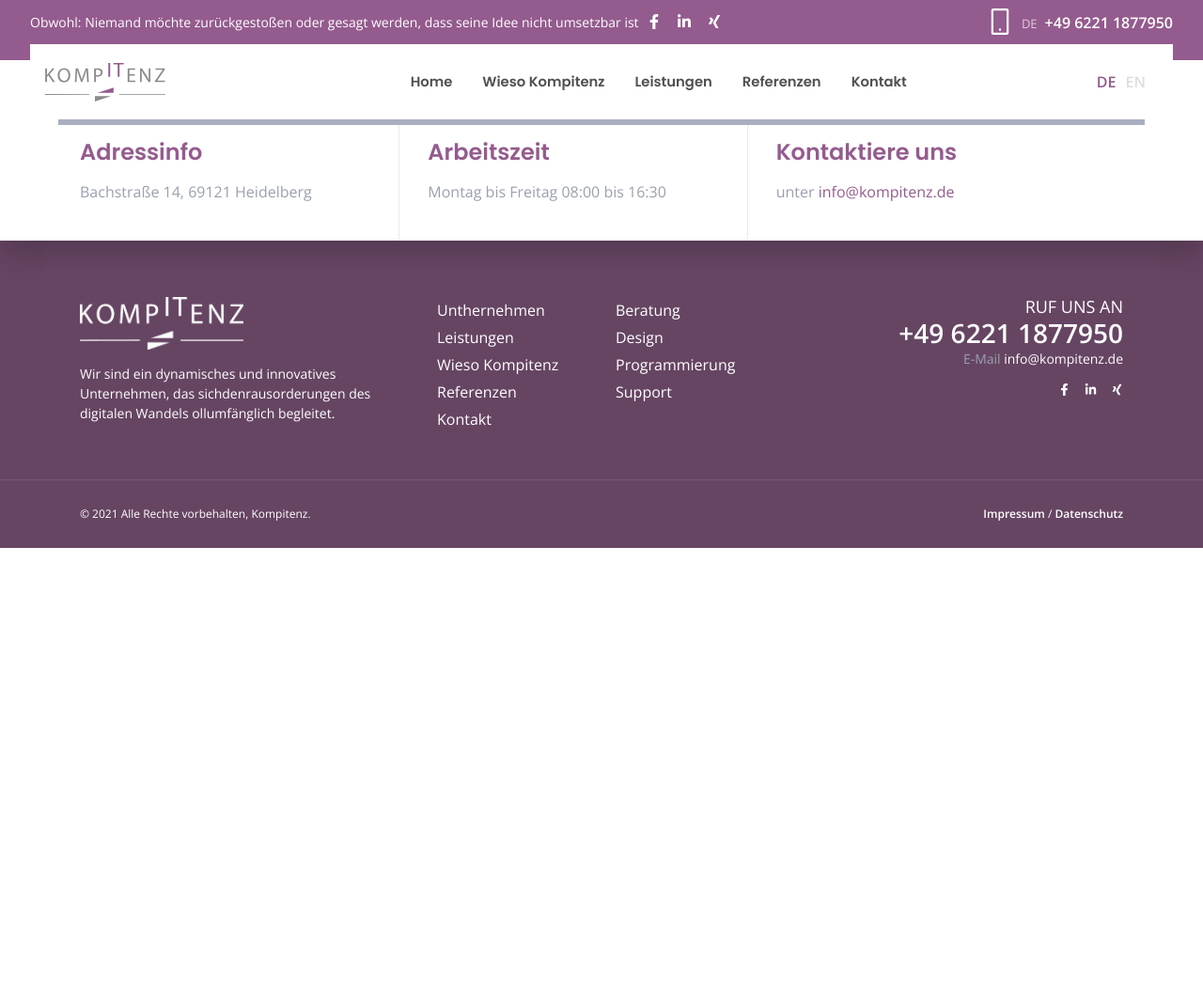
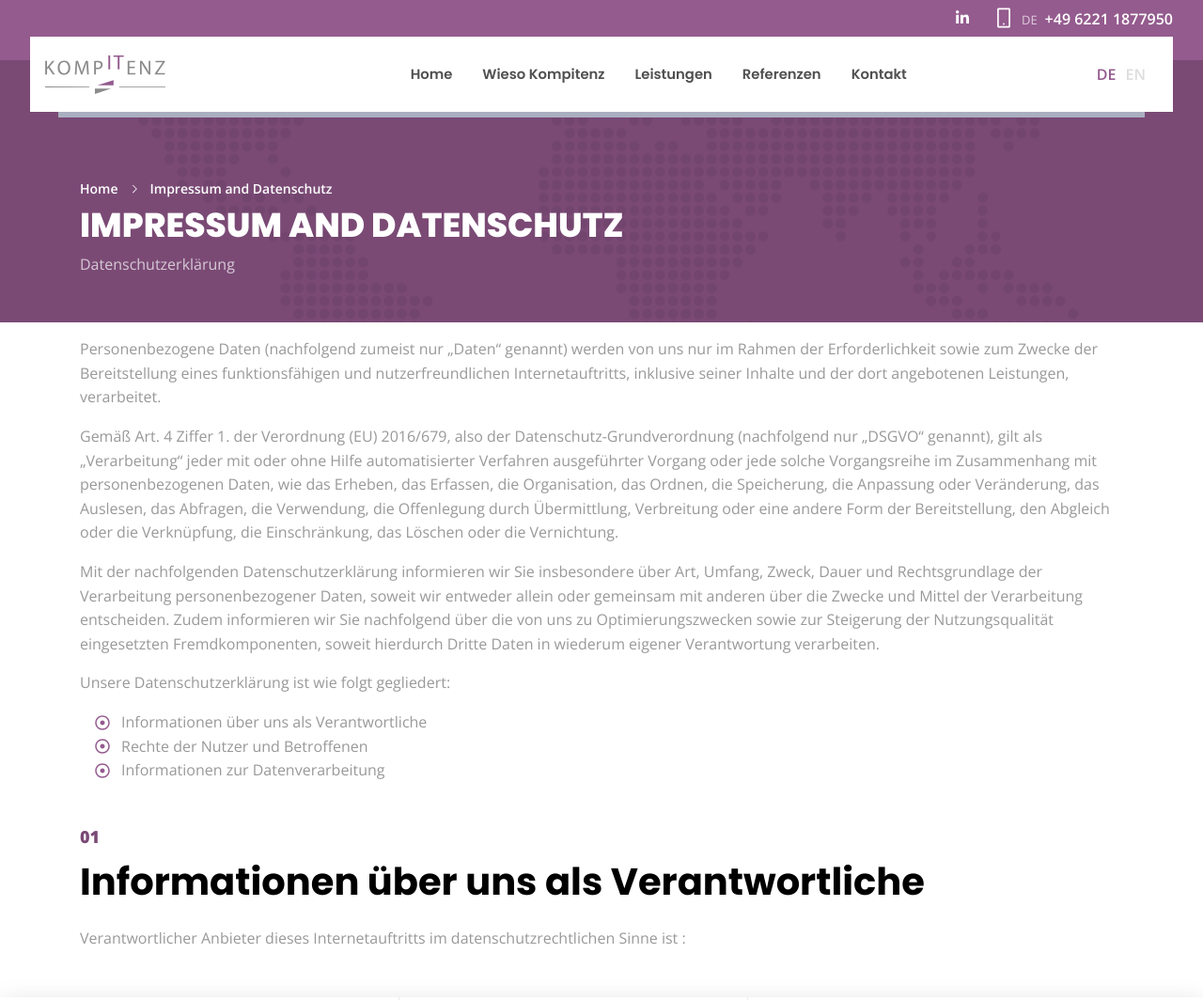
Before and after one commit to MilinkoDragovic/kompitenz-site, a Gatsby site: page /privacy-policy in a window 1280 px wide. Before the commit this address had no page. Shown: the top 1064 px of the page at 94% size. Before the commit the page ends 800 px from the top, so only its background shows below. Built offline with nearby package versions, Linux system fonts and the light colour scheme; Gatsby itself is replaced by a stand-in of ours.

Commit message:
Change header and footer content, add new page privacy. Add/fix style.

```diff
--- a/gatsby-config.js
+++ b/gatsby-config.js
@@ -1,7 +1,7 @@
 module.exports = {
   siteMetadata: {
     title: `Kompitenz`,
-    description: `Wir sind ein dynamisches und innovatives Unternehmen, das sich den Herausforderungen des digitalen Wandels stellt und Sie bei der Transformation vollumfänglich begleitet.`,
+    description: `Wir sind ein dynamisches und innovatives Unternehmen, das die Herausforderungen des digitalen Wandels vollumfänglich begleitet und umsetzt.`,
     author: `@gatsbyjs`,
     siteUrl: `https://gatsbystarterdefaultsource.gatsbyjs.io/`,
   },
--- a/src/components/Footer.js
+++ b/src/components/Footer.js
@@ -15,7 +15,7 @@ const Footer = () => {
                         <FooterContentBoxIcon>
                             <MdOutlineShareLocation />
                         </FooterContentBoxIcon>
-                        <h3>Adressinfo</h3>
+                        <h3>Adresse</h3>
                         <p>Bachstraße 14, 69121 Heidelberg</p>
                     </FooterContentBox>
 
@@ -23,15 +23,15 @@ const Footer = () => {
                         <FooterContentBoxIcon>
                             <HiOutlineClock />
                         </FooterContentBoxIcon>
-                        <h3>Arbeitszeit</h3>
-                        <p>Montag bis Freitag 08:00 bis 16:30</p>
+                        <h3>Verfügbarkeit</h3>
+                        <p>Montag bis Freitag von 08:30 Uhr bis 17:30 Uhr</p>
                     </FooterContentBox>
 
                     <FooterContentBox>
                         <FooterContentBoxIcon>
                             <MdOutlineMail />
                         </FooterContentBoxIcon>
-                        <h3>Kontaktiere uns</h3>
+                        <h3>E-Mail</h3>
                         <p>unter <span>info@kompitenz.de</span></p>
                     </FooterContentBox>
                 </div>
@@ -42,7 +42,7 @@ const Footer = () => {
                         <div className="col-lg-4">
                             <FooterContentLogo src={WhiteLogo} />
                             <p>
-                                Wir sind ein dynamisches und innovatives Unternehmen, das sichdenrausorderungen des digitalen Wandels ollumfänglich begleitet.
+                                Wir sind ein dynamisches und innovatives Unternehmen, das die Herausforderungen des digitalen Wandels vollumfänglich begleitet und umsetzt.
                             </p>
                         </div>
                         <div className="col-lg-2 col-md-6">
@@ -82,26 +82,12 @@ const Footer = () => {
                         </div>
                         <div className="col-lg-4">
                             <FooterContactBox>
-                                <h5>Ruf uns an</h5>
+                                <h5>Telefon</h5>
                                 <h3>+49 6221 1877950</h3>
-                                <p>
-                                    E-Mail
-                                    <a href="/"> info@kompitenz.de</a>
-                                </p>
                                 <ul>
                                     <li>
-                                        <a href="/">
-                                            <FaFacebookF />
-                                        </a>
-                                    </li>
-                                    <li>
-                                        <a href="/">
+                                        <a href="https://www.linkedin.com/company/kompitenz" target="_blank">
                                             <FaLinkedinIn />
-                                        </a>
-                                    </li>
-                                    <li>
-                                        <a href="/">
-                                            <FaXing />
                                         </a>
                                     </li>
                                 </ul>
@@ -113,10 +99,10 @@ const Footer = () => {
             <SubFooter>
                 <div className="container">
                     <SubFooterCopyright>
-                        © 2021 Alle Rechte vorbehalten, Kompitenz.
+                        © 2022 Alle Rechte vorbehalten, Kompitenz GmbH
                     </SubFooterCopyright>
                     <SubFooterPrivacyPolicy>
-                        <a href="/">Impressum</a> / <a href="/">Datenschutz</a>
+                        <a href="/privacy-policy">Impressum / Datenschutz</a>
                     </SubFooterPrivacyPolicy>
                 </div>
             </SubFooter>
@@ -253,6 +239,7 @@ const FooterContactBox = styled.div`
         float: right;
         margin: 0;
         padding: 0;
+        margin-top: 1rem;
 
         li {
             float: left;
--- a/src/components/SocialMedia.js
+++ b/src/components/SocialMedia.js
@@ -21,12 +21,8 @@ const SocialMedia = () => {
 export default SocialMedia
 
 const SocialMediaWrapper = styled.div`
-  margin: 0 auto;
   padding: 0;
-
-  @media only screen and (max-width: 991px), only screen and (max-device-width: 991px) {
-    margin-left: 0;
-  }
+  margin-right: 1rem;
 `;
 
 const SocialMediaItem = styled.li`
--- a/src/components/TopBarPhone.js
+++ b/src/components/TopBarPhone.js
@@ -1,10 +1,12 @@
 import React from 'react';
 import styled from 'styled-components';
 import { AiOutlineMobile } from 'react-icons/ai';
+import SocialMedia from "./SocialMedia";
 
 const TopBarPhone = () => {
     return (
         <TopBarPhoneContainer>
+            <SocialMedia />
             <PhoneIcone />
             <PhoneNumber>
                 <b>DE</b>
@@ -25,7 +27,7 @@ const TopBarPhoneContainer = styled.div`
 
 const PhoneIcone = styled(AiOutlineMobile)`
     color: #ffffff;
-    font-size: 2rem;
+    font-size: 1.5rem;
     margin-top: -1px;
     margin-right: 7px;
 `;
--- a/src/components/header.js
+++ b/src/components/header.js
@@ -3,7 +3,6 @@ import { Link } from "gatsby";
 import styled from "styled-components";
 import { FaBars } from "react-icons/fa";
 import { menuData } from "../data/MenuData";
-import SocialMedia from "./SocialMedia";
 import TopBarPhone from "./TopBarPhone";
 import Logo from "../assets/images/logo.svg";
 
@@ -11,10 +10,6 @@ const Header = ({ toggle }) => {
   return (
     <TopNavBar>
       <TopBarWrapper>
-        <TagLine>
-          Obwohl: Niemand möchte zurückgestoßen oder gesagt werden, dass seine Idee nicht umsetzbar ist
-        </TagLine>
-        <SocialMedia />
         <TopBarPhone />
       </TopBarWrapper>
       <Nav>
@@ -205,6 +200,10 @@ const TopNavBar = styled.div`
   height: 64px;
   z-index: 10;
   top: 0;
+
+  @media screen and (max-width: 768px) {
+    height: 40px;
+  }
 `;
 
 const TopBarWrapper = styled.div`
@@ -214,6 +213,11 @@ const TopBarWrapper = styled.div`
   margin: 0 2rem;
   flex-wrap: wrap;
   align-items: center;
+
+  @media screen and (max-width: 768px) {
+    align-items: center;
+    margin: 0 0.5rem;
+  }
 `;
 
 const TagLine = styled.span`
--- a/src/components/styles/GlobalStyles.js
+++ b/src/components/styles/GlobalStyles.js
@@ -318,4 +318,16 @@ export const GlobalStyle = createGlobalStyle`
             margin-bottom: 0;
         }
     }
+
+    .mt-1 {
+        margin-top: 1rem;
+    }
+
+    .mt-2 {
+        margin-top: 2rem;
+    }
+
+    .mb-1 {
+        margin-bottom: 1rem;
+    }
 `;
--- a/src/data/SocialMediaData.js
+++ b/src/data/SocialMediaData.js
@@ -3,24 +3,10 @@ import { FaFacebookF, FaLinkedinIn, FaXing } from 'react-icons/fa';
 
 export const SocialMediaData = [
     {
-        title: "Facebook",
-        icon: (
-            <FaFacebookF />
-        ),
-        link: 'http://facebook.com'
-    },
-    {
         title: "LinkedIn",
         icon: (
             <FaLinkedinIn />
         ),
-        link: 'http://linkedin.com'
-    },
-    {
-        title: "Xing",
-        icon: (
-            <FaXing />
-        ),
-        link: 'http://xing.com'
+        link: 'https://www.linkedin.com/company/kompitenz'
     },
 ];
--- /dev/null
+++ b/src/pages/privacy-policy.js
@@ -0,0 +1,76 @@
+import * as React from "react";
+import Layout from "../components/layout";
+import Seo from "../components/seo";
+import PageHeader from "../components/PageHeader";
+import styled from "styled-components";
+import { FaRegDotCircle } from "react-icons/fa";
+
+const PrivacyPolicy = () => (
+  <Layout>
+    <Seo title="Impressum and Datenschutz" />
+    <PageHeader heading="Impressum and Datenschutz" subheading="Datenschutzerklärung" />
+    <div className="container">
+        <div className="row">
+            <div className="col-12">
+                <ParagraphSection>
+                    Personenbezogene Daten (nachfolgend zumeist nur „Daten“ genannt) werden von uns nur im Rahmen der Erforderlichkeit sowie zum Zwecke der Bereitstellung eines funktionsfähigen und nutzerfreundlichen Internetauftritts, inklusive seiner Inhalte und der dort angebotenen Leistungen, verarbeitet.
+                </ParagraphSection>
+                <ParagraphSection>
+                    Gemäß Art. 4 Ziffer 1. der Verordnung (EU) 2016/679, also der Datenschutz-Grundverordnung (nachfolgend nur „DSGVO“ genannt), gilt als „Verarbeitung“ jeder mit oder ohne Hilfe automatisierter Verfahren ausgeführter Vorgang oder jede solche Vorgangsreihe im Zusammenhang mit personenbezogenen Daten, wie das Erheben, das Erfassen, die Organisation, das Ordnen, die Speicherung, die Anpassung oder Veränderung, das Auslesen, das Abfragen, die Verwendung, die Offenlegung durch Übermittlung, Verbreitung oder eine andere Form der Bereitstellung, den Abgleich oder die Verknüpfung, die Einschränkung, das Löschen oder die Vernichtung.
+                </ParagraphSection>
+                <ParagraphSection>
+                    Mit der nachfolgenden Datenschutzerklärung informieren wir Sie insbesondere über Art, Umfang, Zweck, Dauer und Rechtsgrundlage der Verarbeitung personenbezogener Daten, soweit wir entweder allein oder gemeinsam mit anderen über die Zwecke und Mittel der Verarbeitung entscheiden. Zudem informieren wir Sie nachfolgend über die von uns zu Optimierungszwecken sowie zur Steigerung der Nutzungsqualität eingesetzten Fremdkomponenten, soweit hierdurch Dritte Daten in wiederum eigener Verantwortung verarbeiten.
+                </ParagraphSection>
+                <ParagraphSection>
+                    Unsere Datenschutzerklärung ist wie folgt gegliedert:
+
+                    <ul>
+                        <li><FaRegDotCircle /> <span>Informationen über uns als Verantwortliche</span></li>
+                        <li><FaRegDotCircle /> <span>Rechte der Nutzer und Betroffenen</span></li>
+                        <li> <FaRegDotCircle /> <span>Informationen zur Datenverarbeitung</span></li>
+                    </ul>
+                </ParagraphSection>
+            </div>
+            <div className="col-12 mt-2">
+                <div className="section-title">
+                    <span>01</span>
+                    <h2>Informationen über uns als Verantwortliche</h2>
+                    <h6>
+                        Verantwortlicher Anbieter dieses Internetauftritts im datenschutzrechtlichen Sinne ist :
+                    </h6>
+                </div>
+            </div>
+        </div>
+    </div>
+
+  </Layout>
+)
+
+export default PrivacyPolicy
+
+const ParagraphSection = styled.div`
+    font-size: 1rem;
+    color: #999999;
+    line-height: 1.6;
+    margin: 1rem 0;
+
+    ul {
+        display: flex;
+        flex-direction: column;
+        justify-content: flex-start;
+        margin: 1rem 1rem 0;
+
+        li {
+            align-items: center;
+            display: flex;
+
+            svg {
+                fill: #945b8e;
+            }
+
+            span {
+                margin-left: .75rem;
+            }
+        }
+    }
+`
```
Also changed, not shown: 1 other file.
